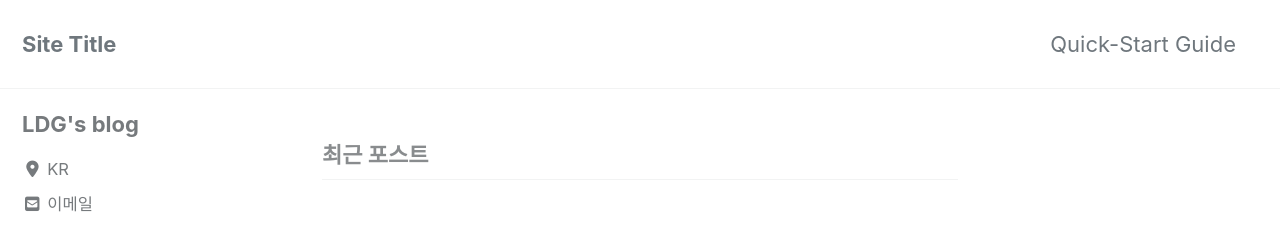
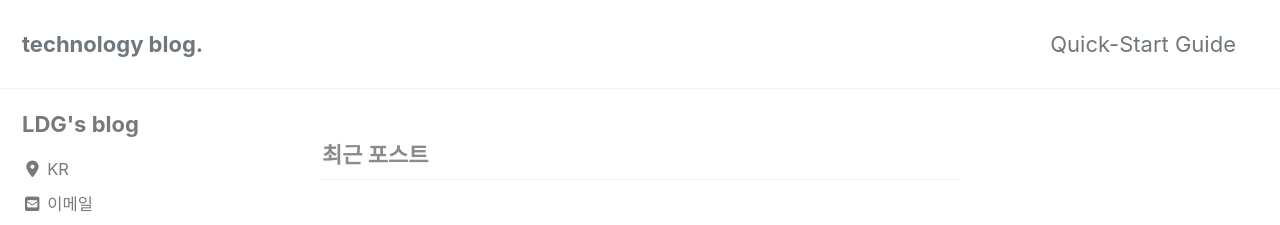
Before and after one commit to ldg0005/ldg0005.github.io, a Jekyll site: the page built from index.html, in a window 1280 px wide and 900 px high. Shown: the top 225 px of the window. Built offline with Jekyll 4.4.1, drawn with Linux system fonts in a browser that asks for light colours; cached includes are drawn as plain includes; nearby versions of some CDN libraries; the list of posts is cut into pages by our own code.

Commit message:
Update _config.yml

```diff
--- a/_config.yml
+++ b/_config.yml
@@ -16,7 +16,7 @@ minimal_mistakes_skin    : "default" # "air", "aqua", "contrast", "dark", "dirt"
 
 # Site Settings
 locale                   : "ko-KR"
-title                    : "Site Title"
+title                    : "technology blog."
 title_separator          : "-"
 name                     : "ldg's blog"
 description              : "technology blog."
```
